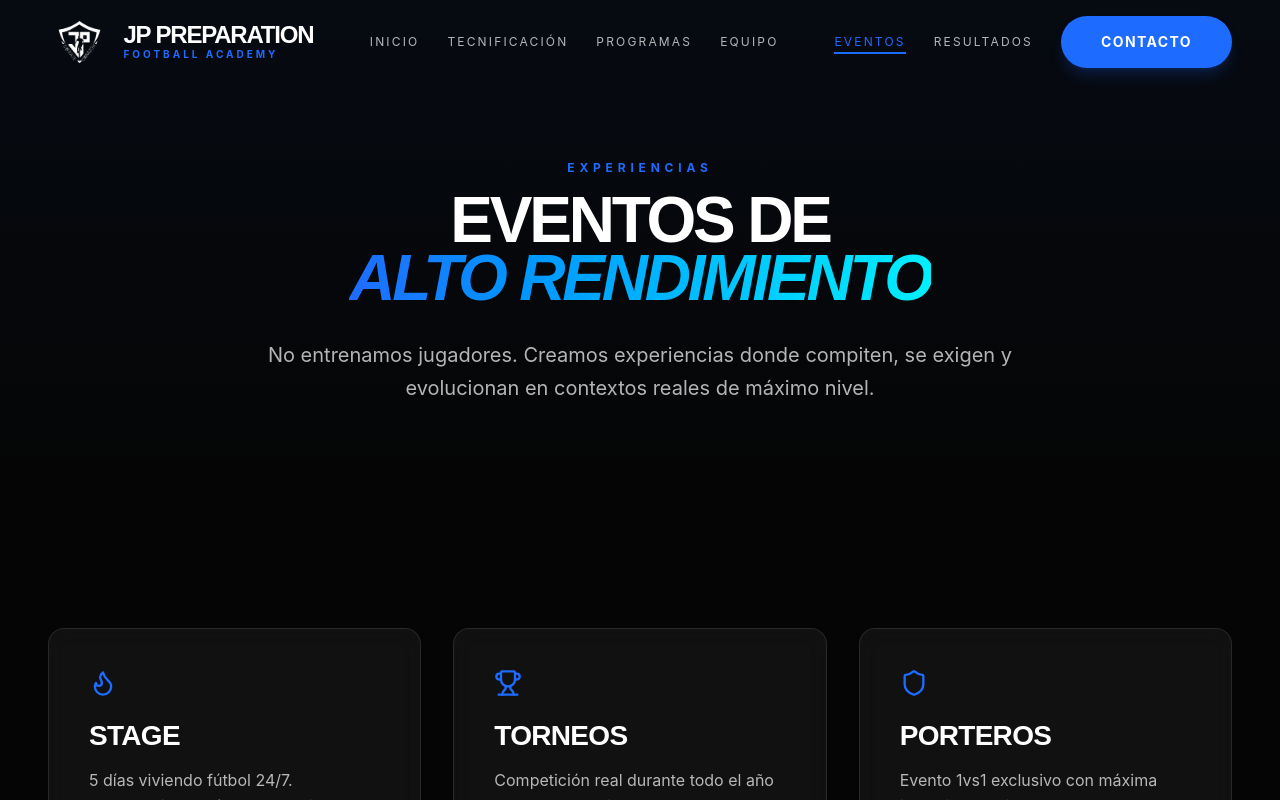
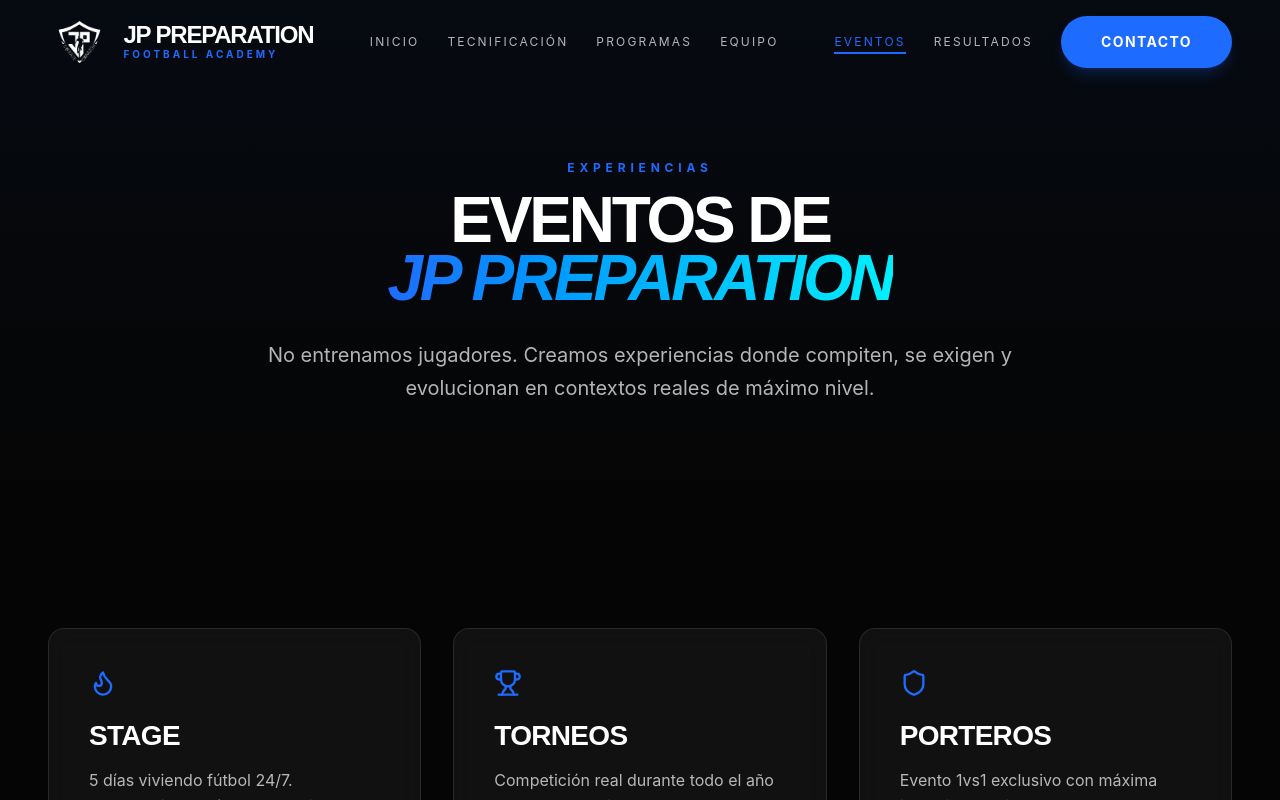
Before and after one commit to MallenK/WebJPPreparation3, a React (Vite) app: page /WebJPPreparation3/eventos in a window 1280 px wide. Shown: the top 800 px of the page. Built offline with nearby package versions, Linux system fonts and the light colour scheme.

Commit message:
Initial commit

```diff
--- a/src/pages/Eventos.tsx
+++ b/src/pages/Eventos.tsx
@@ -35,7 +35,7 @@
 
           <h1 className="text-4xl sm:text-5xl md:text-6xl lg:text-6xl xl:text-7xl 2xl:text-8xl font-bold leading-[0.9] tracking-tighter mb-6 md:mb-8">
             EVENTOS DE <br />
-            <span className="text-gradient italic">ALTO RENDIMIENTO</span>
+            <span className="text-gradient italic">JP Preparation</span>
           </h1>
 
           <p className="text-base sm:text-lg md:text-lg lg:text-lg xl:text-xl text-white/70 max-w-3xl mx-auto leading-relaxed">
```
Also changed, not shown: 1 other file (tests, documents, lock files or other folders).
